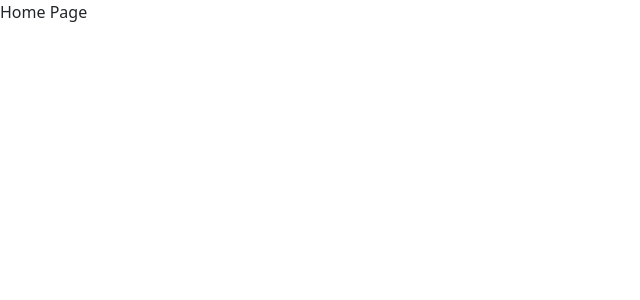
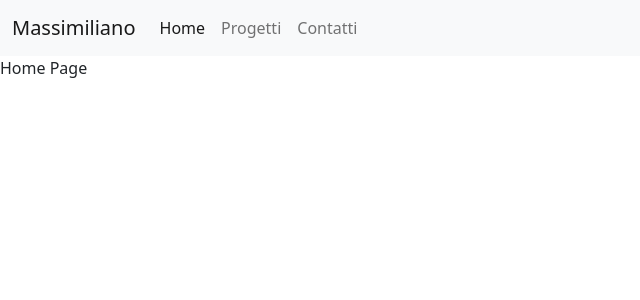
Before and after one commit to massimilianosabatino/vite-boolfolio, a Vue app: page / in a window 1280 px wide. Shown: the top 300 px of the page, without its empty margins (0-640 px from the left). Built offline with nearby package versions, Linux system fonts and the light colour scheme.

Commit message:
add: nav to header

```diff
--- a/src/components/HeaderAppComponent.vue
+++ b/src/components/HeaderAppComponent.vue
@@ -1,11 +1,39 @@
 <script>
-    export default {}
+export default {
+    name: "AppHeader",
+}
 </script>
 
 <template>
-
+    <header>
+        <nav class="navbar navbar-expand-lg bg-light">
+            <div class="container-fluid">
+                <a class="navbar-brand" href="#">Massimiliano</a>
+                <button class="navbar-toggler" type="button" data-bs-toggle="collapse"
+                    data-bs-target="#navbarSupportedContent" aria-controls="navbarSupportedContent" aria-expanded="false"
+                    aria-label="Toggle navigation">
+                    <span class="navbar-toggler-icon"></span>
+                </button>
+                <div class="collapse navbar-collapse" id="navbarSupportedContent">
+                    <ul class="navbar-nav me-auto mb-2 mb-lg-0">
+                        <li class="nav-item">
+                            <router-link :to="{ name: 'home' }" class="nav-link active" aria-current="page">
+                                Home
+                            </router-link>
+                        </li>
+                        <li class="nav-item">
+                            <router-link :to="{ name: 'projects' }" class="nav-link">
+                                Progetti
+                            </router-link>
+                        </li>
+                        <li class="nav-item">
+                            <a class="nav-link" href="#">Contatti</a>
+                        </li>
+                    </ul>
+                </div>
+            </div>
+        </nav>
+    </header>
 </template>
 
-<style lang="scss" scoped>
-
-</style>
+<style lang="scss" scoped></style>
```
